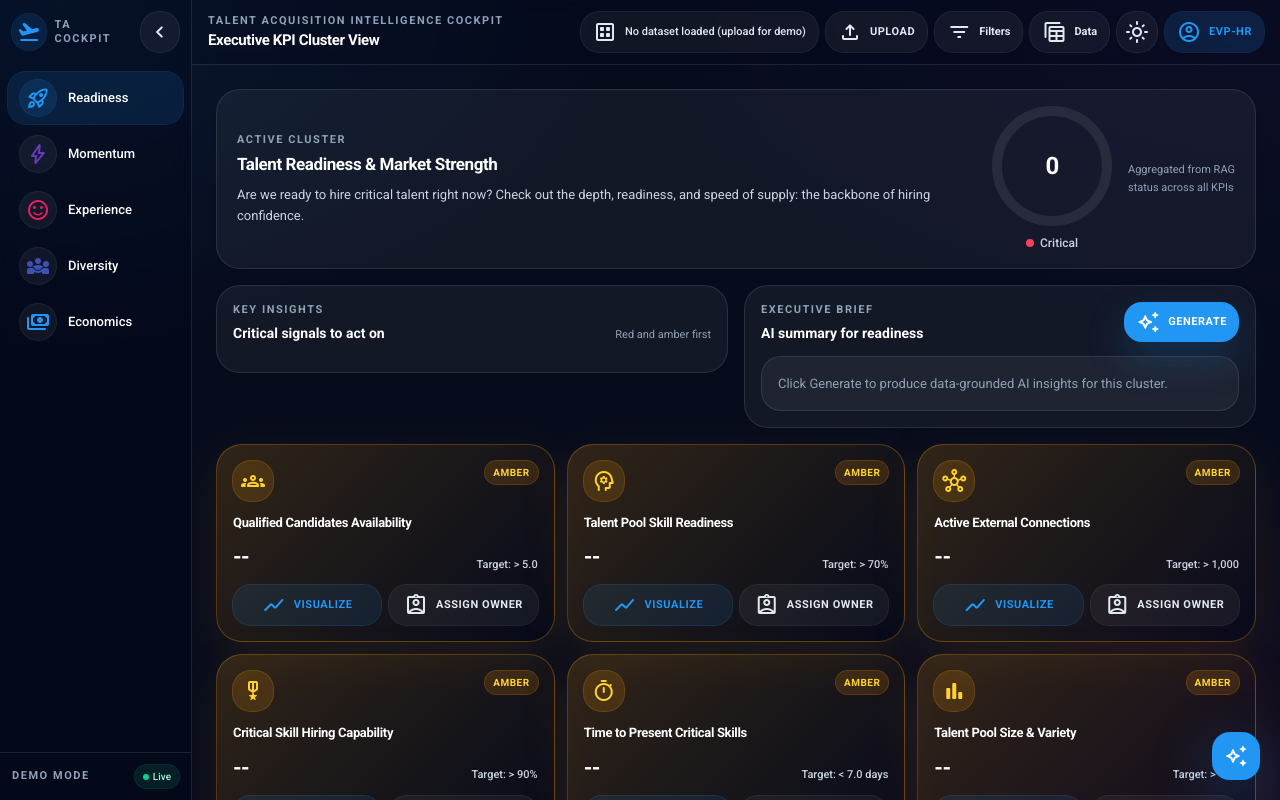
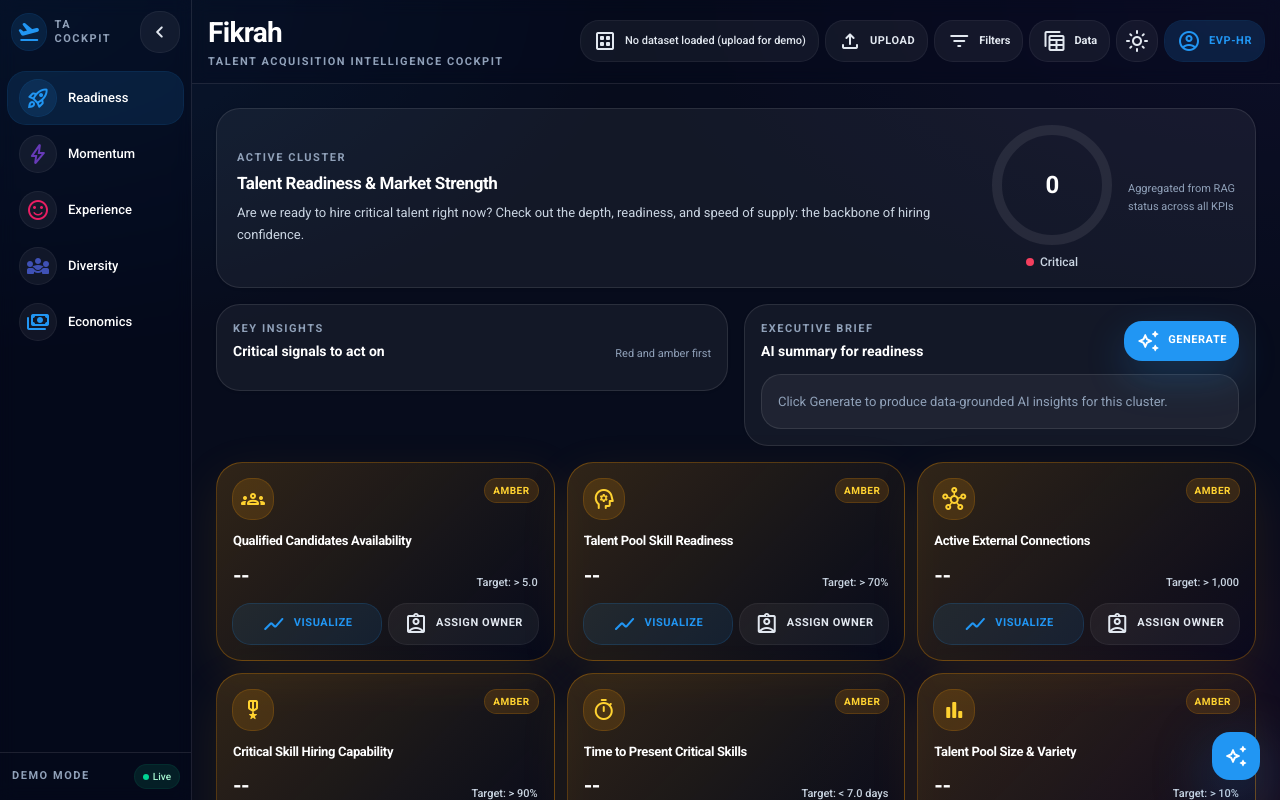
Before and after one commit to Aj2516-EK/TA-Cockpit, a React (Vite) app: page / in a window 1280 px wide. Built offline with nearby package versions, Linux system fonts and the light colour scheme.

Commit message:
Update TopBar component: replace "Executive KPI Cluster View" with "Fikrah" for improved branding

```diff
--- a/src/features/cockpit/components/TopBar.tsx
+++ b/src/features/cockpit/components/TopBar.tsx
@@ -26,11 +26,11 @@ export function TopBar({
       )}
     >
       <div className="min-w-0">
+        <div className="truncate text-[28px] font-bold tracking-tight text-slate-900 dark:text-white">
+          Fikrah
+        </div>
         <div className="truncate text-[11px] font-semibold uppercase tracking-[0.14em] text-slate-500 dark:text-slate-400">
           Talent Acquisition Intelligence Cockpit
-        </div>
-        <div className="truncate text-[15px] font-bold tracking-tight text-slate-900 dark:text-white">
-          Executive KPI Cluster View
         </div>
       </div>
 
```
